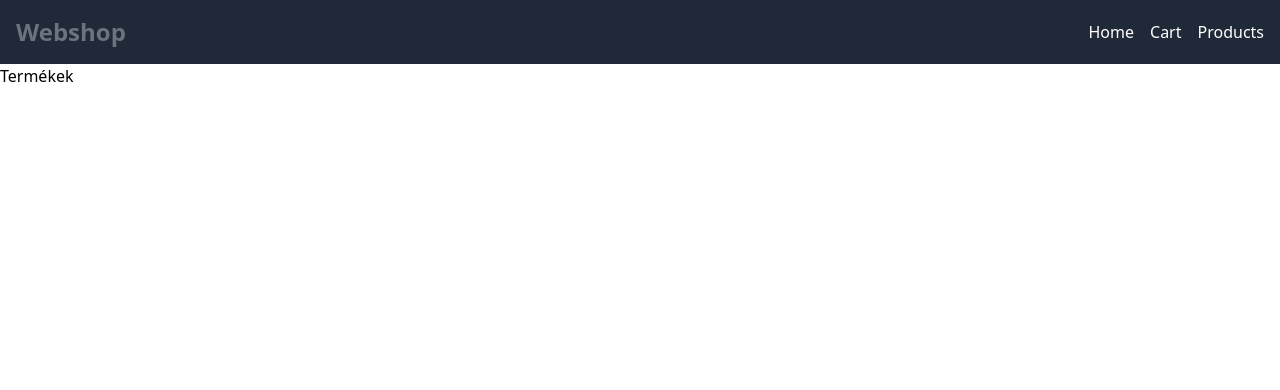
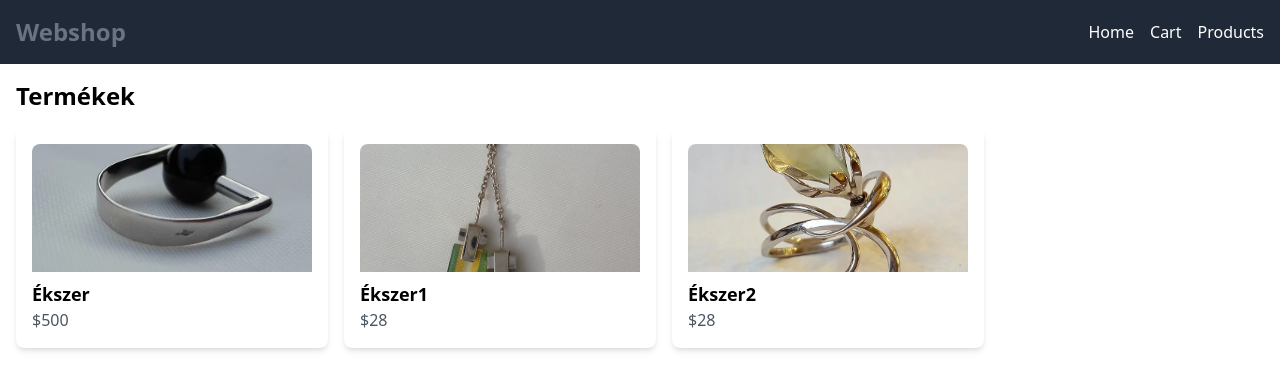
Before and after one commit to mongoosHU/webshop, a React (Create React App) app: page /Product in a window 1280 px wide. Shown: the top 390 px of the page. Built offline with nearby package versions, Linux system fonts and the light colour scheme.

Commit message:
Fix product price in Data component and enhance Products page layout

```diff
--- a/src/components/Data.jsx
+++ b/src/components/Data.jsx
@@ -5,7 +5,7 @@ import g2 from "../img/g2.jpg"
 export const Data = [
     {
         name: "Ékszer",
-        price: 28.000,
+        price: 500,
         image:  g
     },
     {
--- a/src/pages/Products.jsx
+++ b/src/pages/Products.jsx
@@ -1,18 +1,21 @@
-
-
+import React from 'react'
+import { Data } from '../components/Data'
 
 const Products = () => {
   return (
-    <div>
+    <div className="p-4">
+      <h2 className="text-2xl font-bold mb-4">Termékek</h2>
 
-      <div className=''>
-        <p>Termékek</p>
-
-        <div className='flex flex-row rounded font-semibold'>
-
+      <div className="flex flex-wrap gap-4">
+        {Data.map((item, index) => (
+          <div key={index} className="bg-white shadow-md rounded-lg p-4 w-1/4">
+            <img src={item.image} alt={item.name} className="w-full h-32 object-cover rounded-t-lg" />
+            <h3 className="text-lg font-semibold mt-2">{item.name}</h3>
+            <p className="text-gray-600">${item.price}</p>
+          </div>
+        ))}
         </div>
-      </div>
-    </div>
+        </div>
   )
 }
 
```
